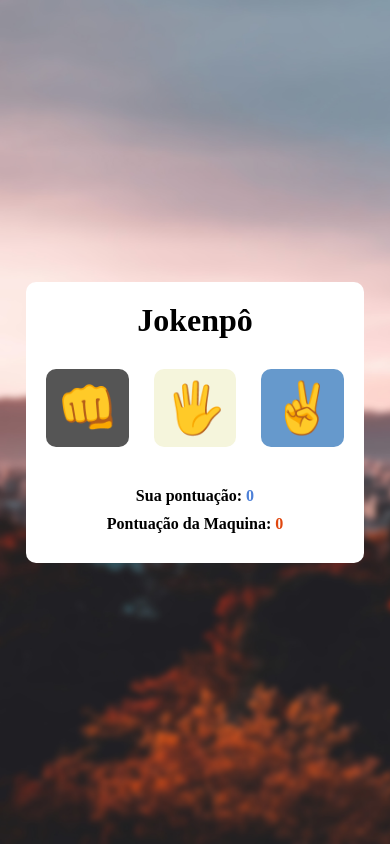
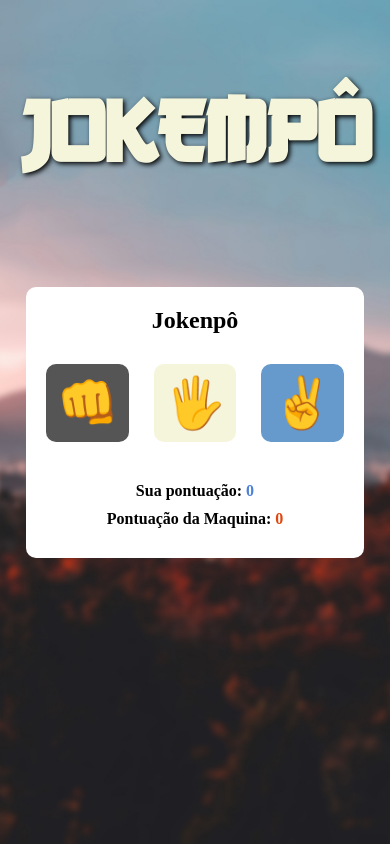
Before and after one commit to paulovitormcarvalho/Projeto-Jokenpo, a plain HTML site: page index.html in a window 390 px wide. Drawn offline with Linux system fonts and the light colour scheme.

Commit message:
adicionado responsividade ao projeto

```diff
--- a/index.html
+++ b/index.html
@@ -9,8 +9,9 @@
 </head>
 
 <body>
+    <h1>JOKEMPÔ</h1>
     <div class="container">
-        <h1>Jokenpô</h1>
+        <h2>Jokenpô</h2>
         <div class="buttons">
             <button id="rock" onclick="playHuman('pedra')">&#x1F44A;</button>
             <button id="paper" onclick="playHuman('papel')">&#x1F590;</button>
--- a/style.css
+++ b/style.css
@@ -1,3 +1,10 @@
+@font-face {
+    font-family: 'gang of three';
+    src: url(./fonts/gang_of_three.ttf) format('truetype');
+    font-weight: normal;
+    font-style: normal;
+}
+
 * {
     margin: 0;
     padding: 0;
@@ -5,15 +12,29 @@
 }
 
 body {
-    background-image: url(./img/logo\ jokenpô.jpg);
+    background-image: url(./img/image.jpg);
     background-size: cover;
     display: flex;
     justify-content: center;
     align-items: center;
     min-height: 100vh;
+    background-position: center;
+    flex-direction: column;
+    background-repeat: no-repeat;
 }
 
-.container{
+h1 {
+    font-family: 'gang of three', sans-serif;
+    position: absolute;
+    top: 0;
+    margin-top: 80px;
+    font-size: 170px;
+    color: #F5F5DC;
+    text-shadow: -2px -2px 0 black, 2px -2px 0 black, -2px  2px 0 black, 2px  2px 0 black;
+    text-shadow: 2px 2px 5px black;
+}
+
+.container {
     padding: 20px;
     background-color: #FFFFFF;
     border-radius: 10px;
@@ -23,13 +44,13 @@ body {
     justify-content: center;
 }
 
-.buttons{
+.buttons {
     display: flex;
     gap: 25px;
     margin: 30px 0;
 }
 
-button{
+button {
     padding: 10px;
     font-size: 50px;
     cursor: pointer;
@@ -38,27 +59,27 @@ button{
     transition: opacity 0.3s ease-in-out;
 }
 
-button:hover{
+button:hover {
     opacity: 0.6;
 }
 
-button:active{
+button:active {
     opacity: 0.4;
 }
 
-#rock{
+#rock {
     background-color: #555555;
 }
 
-#paper{
+#paper {
     background-color: #F5F5DC;
 }
 
-#scissor{
+#scissor {
     background-color: #6699CC;
 }
 
-p{
+p {
     font-weight: bold;
     margin-bottom: 10px;
 }
@@ -70,3 +91,9 @@ p{
 .machine-score span {
     color: rgb(224, 71, 15);
 }
+
+@media screen and (max-width: 680px) {
+    h1{
+        font-size: 90px;
+    }
+}
```
Also changed, not shown: fonts/gang_of_three.ttf (added), img/image.jpg (added), img/logo jokenpô.jpg (deleted), img/mobile.jpg (added).
